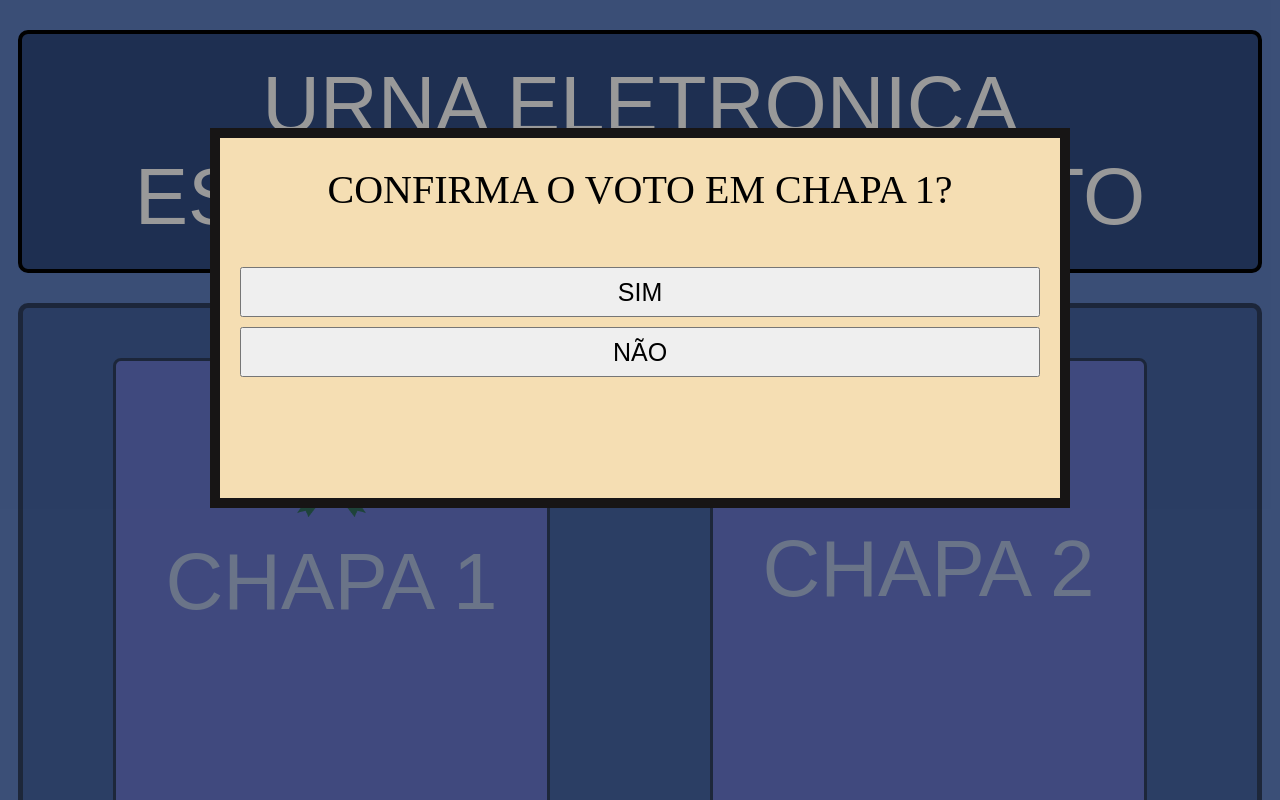
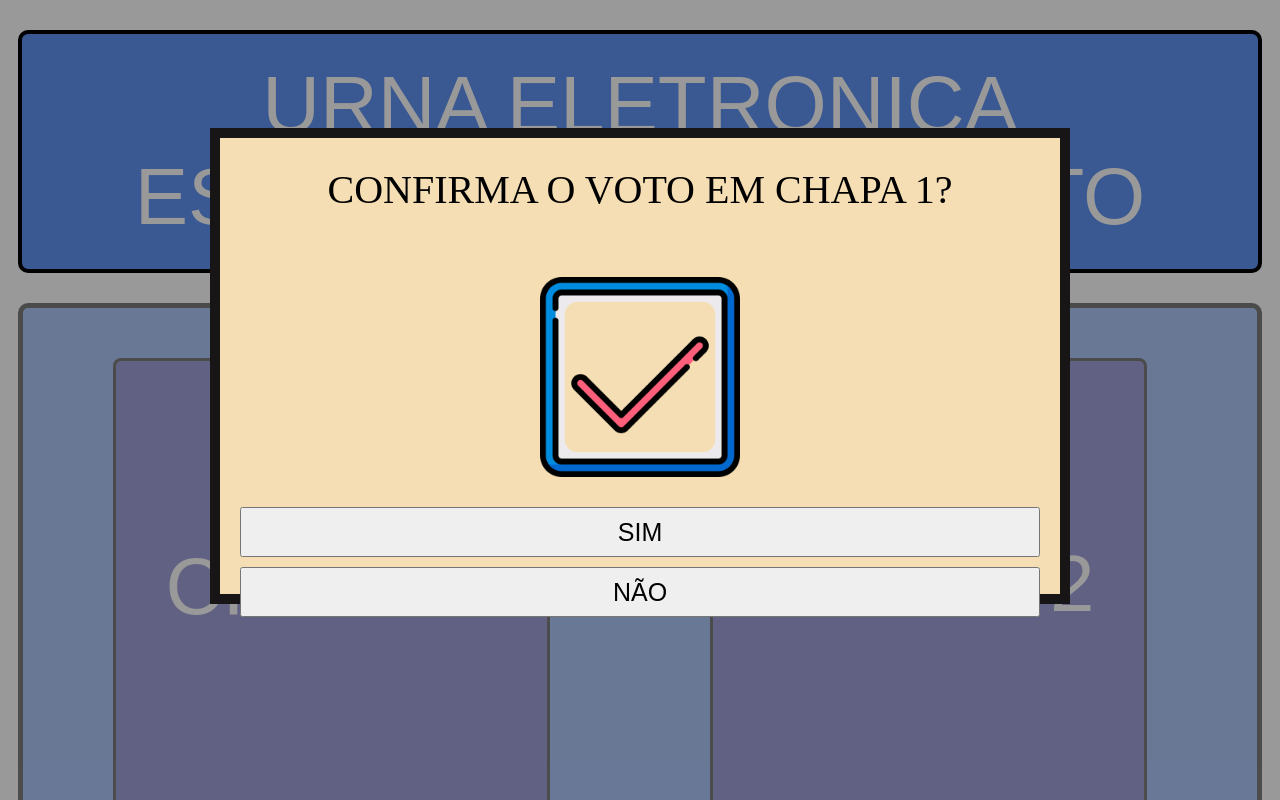
Before and after one commit to FrXdantas/PRJVOTO, a plain HTML site: page index.html in a window 1280 px wide. Both pictures are taken after a click on the element "CHAPA 1". Shown: the top 800 px of the page. Drawn offline with Linux system fonts and the light colour scheme.

Commit message:
melhoria

```diff
--- a/index.html
+++ b/index.html
@@ -1,5 +1,5 @@
 <!DOCTYPE html>
-<html lang="en">
+<html lang="pt-BR">
 <head>
     <link href="style.css" rel="stylesheet">
     <meta charset="UTF-8">
@@ -10,32 +10,38 @@
     <header>URNA ELETRONICA<br>ESCOLHA UM CANDIDATO</header>
     <main id="mainContent">
         <div class="div1" id="div1">
-            <img src="./img/grm1.png" width="30%"><br>CHAPA 1
+            <img src="./img/grm1.png" width="31%"><br>CHAPA 1
         </div>
-        <div class="div2" id="div2"><img src="./img/grm2.png" width="45%"><br>CHAPA 2</div>
+        <div class="div2" id="div2"><img src="./img/grm2.png" width="50%"><br>CHAPA 2</div>
     </main>
 
     <!-- Modal de Confirmação -->
     <div id="confirmChoiceModal" class="modal">
         <div class="modal-content">
             <p>CONFIRMA O VOTO EM <span id="chosenCandidate"></span>?</p>
+            <img class="imag" src="./img/confirma.png" rel ="confirma">
             <button class="botao2" id="confirmVote">SIM</button>
-            <button class="botao2" id="cancelVote">NÃO</button>
+            <button class="botao2" id="cancelVote">NÃO</button><br>
+
         </div>
     </div>
 
     <!-- Modal Principal -->
     <div id="myModal" class="modal">
         <div class="modal-content">
-            <p>Obrigado por votar</p>
+            <p>VOTO CONFIRMADO</p>
+            <img class="imag" src="./img/senha.png" rel="senha">
             <input  class="caixa"  type="password" id="unlockPassword" placeholder="DIGITE A SENHA">
             <button class="botao" id="unlockButton" style="display: none;">DESBLOQUEAR</button>
             <button class="botao" id="endVotingButton">ENCERRAR VOTAÇÃO</button>
             <input  class="caixa" type="password" id="endVotingPassword" placeholder="DIGITE A SENHA">
             <button class="botao" id="confirmEndVotingButton" style="display: none;">CONFIRMAR ENCERRAMENTO</button>
+
+
         </div>
     </div>
 
+    <audio id="audioConfirma" src="./sound/confirma.mp3"></audio>
     <script src="js/jspdf.umd.min.js"></script> <!-- Atualize o caminho conforme necessário -->
     <script src="script.js"></script>
 </body>
--- a/script.js
+++ b/script.js
@@ -104,7 +104,7 @@ document.addEventListener('DOMContentLoaded', () => {
             doc.text('testemunha',70,188);
             doc.text('_______________________ ', 50, 200);
             doc.text('responsável',70,208);
-            doc.text('Sistema programado por: 3 ano Técnico em Informática - CETAM',10,280);
+            doc.text('Sistema programado por: 3o ano Técnico em Informática - CETAM',10,280);
 
             doc.save('ConferenciadeVotos.pdf');
             modalPrincipal.style.display = 'none';
--- a/style.css
+++ b/style.css
@@ -1,6 +1,6 @@
 header{
     color: white;
-    background-color:rgb(50, 79, 136);;
+    background-color:rgb(98, 147, 244);;
     padding: 2%;
     margin:10px;
     margin-top: 30px;
@@ -25,7 +25,7 @@ main{
     border: 5px solid;
     border-color: black;
     border-radius: 10px;
-    background-color:rgb(46, 76, 136);;
+    background-color:rgb(98, 147, 244);;
     margin: 10px;
 }
 
@@ -41,7 +41,7 @@ main{
     height: 85%;
     margin: 70px;
     margin-top: 30px;
-    background-color:rgb(115, 115, 224);;
+    background-color:rgb(72, 72, 183);;
 
 }
 
@@ -57,7 +57,7 @@ main{
     height: 85%;
     margin: 90px;
     margin-top:30px;
-    background-color: rgb(115, 115, 224);
+    background-color:rgb(72, 72, 183);
 
 }
 
@@ -87,7 +87,7 @@ main{
     border: 10px solid #171515;
     width: 80%;
     max-width: 800px;
-    height: 40%;
+    height: 52%;
     max-height: 800px;
 }
 .close {
@@ -145,5 +145,18 @@ P{
 
 }
 body{
-    background-color: rgb(98, 131, 197);;
+    background-color: white;
+
+    }
+
+.imag{
+
+    margin-top: 10px;
+    padding: 20px;
+    width: 100%;
+    max-width: 200px;
+    display: flex;
+    margin-left: auto;
+    margin-right: auto;
+
 }
```
